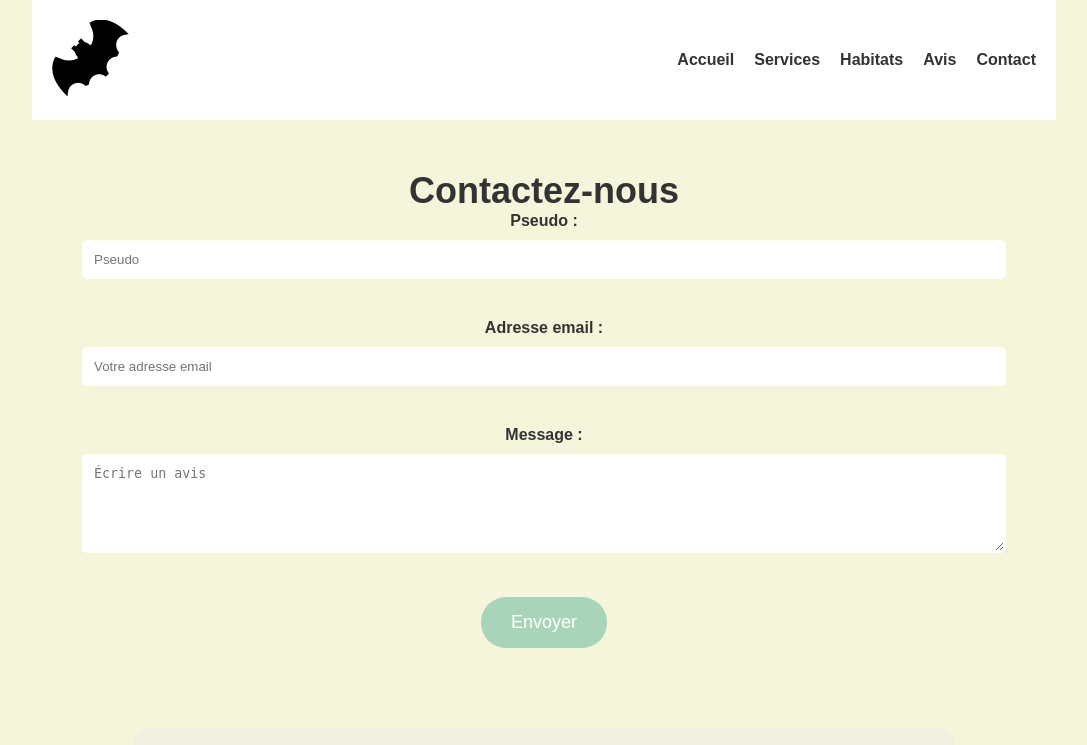
After one commit to Devlim0210/ZOO_ARCADIA, a PHP site: page /contact.html in a window 1280 px wide. The commit adds this page. Shown: the top 745 px of the page, without its empty margins (96-1183 px from the left). Run offline with PHP 8.4, Linux system fonts and the light colour scheme.

Commit message:
ajout de contact.html contact.js contact.php styles.css

```diff
--- /dev/null
+++ b/contact.html
@@ -0,0 +1,98 @@
+<!DOCTYPE html>
+<html lang="en">
+  <head>
+    <meta charset="UTF-8" />
+    <meta name="viewport" content="width=device-width, initial-scale=1.0" />
+    <title>Contact - Zoo Arcadia</title>
+    <link rel="stylesheet" href="styles.css" />
+  </head>
+  <body>
+    <!--Pour eviter le conflit de style ds css-->
+    <div class="contact-page">
+      <!-- Header -->
+      <header>
+        <div class="logo">
+          <a href="index.html"
+            ><img src="images/logo.png" alt="Logo Zoo Arcadia"
+          /></a>
+        </div>
+        <nav>
+          <ul>
+            <li><a href="index.html">Accueil</a></li>
+            <li><a href="services.html">Services</a></li>
+            <li><a href="habitats.html">Habitats</a></li>
+            <li><a href="avis.html">Avis</a></li>
+            <li><a href="contact.html">Contact</a></li>
+          </ul>
+        </nav>
+      </header>
+
+      <!-- Formulaire de contact -->
+      <section class="contact-form">
+        <h1>Contactez-nous</h1>
+        <form id="contact-form" action="contact.php" method="POST">
+          <div class="form-group">
+            <label for="name">Pseudo :</label>
+            <input
+              type="text"
+              id="name"
+              name="name"
+              placeholder="Pseudo"
+              required
+            />
+          </div>
+          <div class="form-group">
+            <label for="email">Adresse email :</label>
+            <input
+              type="email"
+              id="email"
+              name="email"
+              placeholder="Votre adresse email"
+              required
+            />
+          </div>
+          <div class="form-group">
+            <label for="message">Message :</label>
+            <textarea
+              id="message"
+              name="message"
+              rows="5"
+              placeholder="Écrire un avis"
+              required
+            ></textarea>
+          </div>
+          <button type="submit" id="submit-btn">Envoyer</button>
+        </form>
+      </section>
+
+      <!-- Informations de contact -->
+      <section class="contact-info">
+        <div class="info-block">
+          <p>
+            <img src="images/icons/address-icon.png" alt="Adresse" /> Adresse :
+            123 Rue de la lionne, 75000 Paris
+          </p>
+          <p>
+            <img src="images/icons/phone-icon.png" alt="Téléphone" /> Téléphone
+            : +33 1 23 45 67 89
+          </p>
+          <p>
+            <img src="images/icons/hours-icon.png" alt="Horaires" /> Horaires
+            d'ouverture : 9h - 18h (du lundi au dimanche)
+          </p>
+          <p>
+            <img src="images/icons/email-icon.png" alt="Email" /> Email :
+            contact@zooarcadia.fr
+          </p>
+        </div>
+      </section>
+
+      <!-- Footer -->
+      <footer>
+        <p>&copy; 2024 Zoo Arcadia. Tous droits réservés.</p>
+      </footer>
+    </div>
+    <!-- Lien vers le fichier JavaScript -->
+    <script src="contact.js"></script>
+  </body>
+</html>
--- /dev/null
+++ b/contact.js
@@ -0,0 +1,31 @@
+//page contact
+document
+  .getElementById("contact-form")
+  .addEventListener("submit", function (event) {
+    // Empêche l'envoi du formulaire si la validation échoue
+    event.preventDefault();
+
+    const name = document.getElementById("name").value.trim();
+    const email = document.getElementById("email").value.trim();
+    const message = document.getElementById("message").value.trim();
+
+    // Vérification des champs
+    if (name === "" || email === "" || message === "") {
+      alert("Tous les champs doivent être remplis.");
+      return;
+    }
+
+    // Vérification de la validité de l'email
+    if (!validateEmail(email)) {
+      alert("Veuillez entrer une adresse email valide.");
+      return;
+    }
+
+    alert("Formulaire validé et prêt à être envoyé !");
+  });
+
+// Fonction  pour valider l'email
+function validateEmail(email) {
+  const re = /^[^\s@]+@[^\s@]+\.[^\s@]+$/;
+  return re.test(String(email).toLowerCase());
+}
--- a/styles.css
+++ b/styles.css
@@ -303,6 +303,7 @@ footer {
   padding: 20px;
   border-radius: 10px;
   position: relative;
+  min-height: 150px;
 }
 .service-guide {
   background-image: url("images/tour-guide-6816049_1280.jpg");
@@ -311,6 +312,7 @@ footer {
   padding: 20px;
   border-radius: 10px;
   position: relative;
+  min-height: 150px;
 }
 .service-train {
   background-image: url("images/petit\ train.jpg");
@@ -319,6 +321,7 @@ footer {
   padding: 20px;
   border-radius: 10px;
   position: relative;
+  min-height: 150px;
 }
 /* Styles pour écrans plus petits */
 @media (max-width: 768px) {
@@ -353,3 +356,189 @@ footer {
     font-size: 16px;
   }
 }
+
+/**PAGEDESHABITATS**/
+.habitats-page .habitats {
+  padding: 50px 20px;
+  text-align: center;
+}
+.habitats-page .habitats h1 {
+  font-size: 36px;
+  color: #4caf50;
+}
+.habitats-page .habitat-container {
+  display: flex;
+  justify-content: space-around;
+  margin-top: 30px;
+}
+.habitats-page .habitat {
+  width: 30%;
+  text-align: center;
+  padding: 20px;
+  background-color: #fff;
+  border-radius: 10px;
+  box-shadow: 0px 4px 8px rgba(0, 0, 0, 0.1);
+}
+.habitats-page .habitat img {
+  width: 100%;
+  height: auto;
+  border-radius: 8px;
+}
+
+/*SECTIONDESANIMAUX*/
+.habitats-page #animals-section h2 {
+  font-size: 36px;
+  color: #4caf50;
+  text-align: center;
+}
+.habitats-page #animals-section {
+  margin-top: 30px;
+  padding: 20px;
+  background-color: #f0f0f0;
+}
+
+.habitats-page .animal-container {
+  display: flex;
+  justify-content: space-around;
+}
+
+.habitats-page .animal {
+  width: 30%;
+  text-align: center;
+  padding: 20px;
+  background-color: #fff;
+  border-radius: 10px;
+  box-shadow: 0px 4px 8px rgba(0, 0, 0, 0.1);
+}
+
+.habitats-page .animal img {
+  width: 100px;
+  height: auto;
+  border-radius: 8px;
+}
+/* Bouton "Découvrir nos animaux" */
+.habitats-page #discover-animals {
+  padding: 15px 30px;
+  background-color: #4caf50;
+  color: white;
+  border: none;
+  border-radius: 25px;
+  cursor: pointer;
+  margin-top: 20px;
+  font-size: 18px;
+}
+
+.habitats-page #discover-animals:hover {
+  background-color: #45a049;
+}
+
+/* Footer */
+.habitats-page footer {
+  background-color: #333;
+  color: white;
+  text-align: center;
+  padding: 20px;
+}
+
+/**PAGEDECONTACT**/
+.contact-page {
+  width: 80%;
+  max-width: 1200px;
+  margin: 0 auto;
+}
+
+/**FORMULAIREDECONTACT**/
+.contact-page .contact-form {
+  padding: 50px;
+  text-align: center;
+}
+
+.contact-page .contact-form h1 {
+  font-size: 36px;
+  color: #333;
+}
+.contact-page .form-group {
+  margin-bottom: 20px;
+}
+.contact-page .form-group input,
+.contact-page .form-group textarea {
+  width: 100%;
+  padding: 10px;
+  border: 2px solid #fffff7;
+}
+.contact-page button {
+  padding: 15px 30px;
+  background-color: #a8d5ba;
+  color: white;
+  border: none;
+  border-radius: 25px;
+  cursor: pointer;
+  font-size: 18px;
+}
+.contact-page button:hover {
+  background-color: #4caf50;
+}
+/* Informations de contact */
+.contact-page .contact-info {
+  background-color: #f0f0e0;
+  padding: 20px;
+  margin: 30px auto;
+  border-radius: 15px;
+  text-align: left;
+  width: 80%;
+}
+/**PAGEDESAVIS***/
+.avis-page {
+  margin: 50px auto;
+  max-width: 600px;
+  padding: 20px;
+}
+
+h1 {
+  text-align: center;
+  color: #4caf50; /* Vert forêt */
+}
+
+.form-container {
+  background-color: #ffffff;
+  padding: 20px;
+  border-radius: 10px;
+  box-shadow: 0px 4px 10px rgba(0, 0, 0, 0.1);
+}
+
+label {
+  display: block;
+  margin-bottom: 10px;
+  font-weight: bold;
+  color: #333;
+}
+
+input[type="text"],
+input[type="email"],
+textarea {
+  width: 100%;
+  padding: 10px;
+  margin-bottom: 20px;
+  border: 1px solid #ddd;
+  border-radius: 5px;
+}
+
+button {
+  padding: 10px 20px;
+  background-color: #4caf50;
+  color: white;
+  border: none;
+  border-radius: 5px;
+  cursor: pointer;
+  font-size: 16px;
+}
+
+button:hover {
+  background-color: #45a049;
+}
+
+.rating {
+  font-size: 24px;
+  color: #ffd700; /* Or pour les étoiles */
+  margin-bottom: 20px;
+}
```
Also changed, not shown: contact.php (added, +27 -0 lines).
